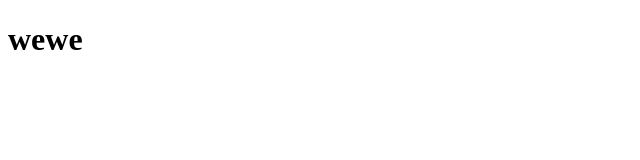
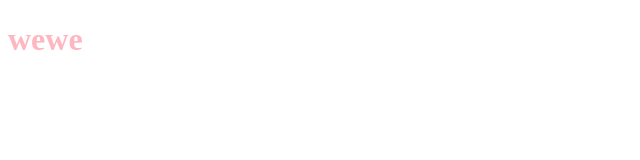
Before and after one commit to matildecanelli/site1, a plain HTML site: page robe.html in a window 1280 px wide. Shown: the whole page, without its empty margins (0-640 px from the left). Drawn offline with Linux system fonts and the light colour scheme.

Commit message:
Add internal CSS to style body text color

```diff
--- a/robe.html
+++ b/robe.html
@@ -4,6 +4,11 @@
     <meta charset="UTF-8">
     <meta name="viewport" content="width=, initial-scale=1.0">
     <title>my site</title>
+    <style>
+        body {
+            color: lightpink;
+        }
+    </style>
 </head>
 <body>
     <h1>wewe</h1>
```
